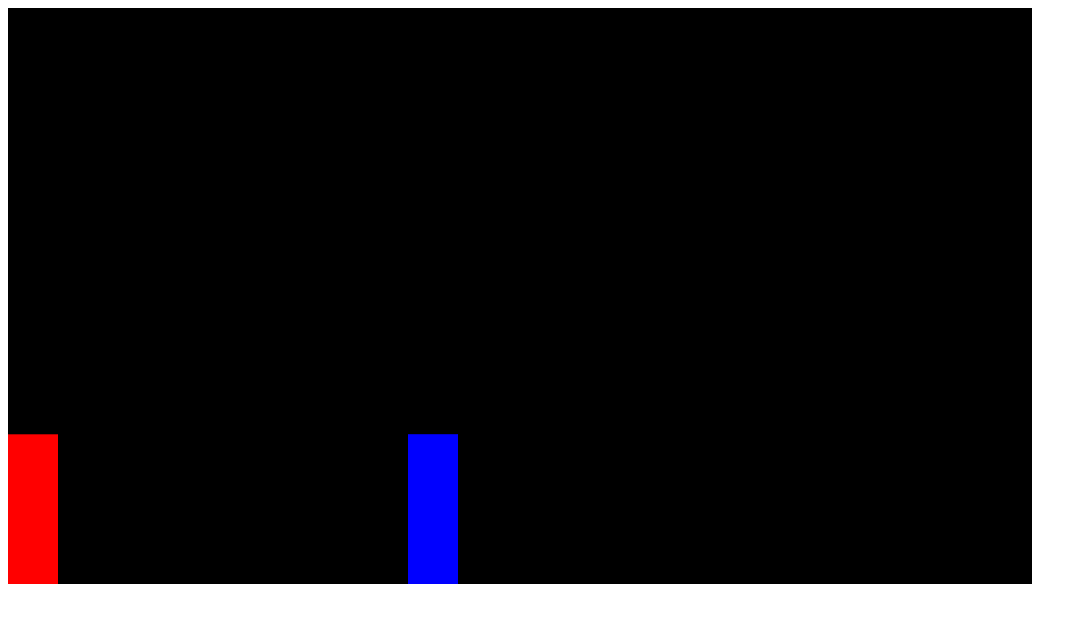
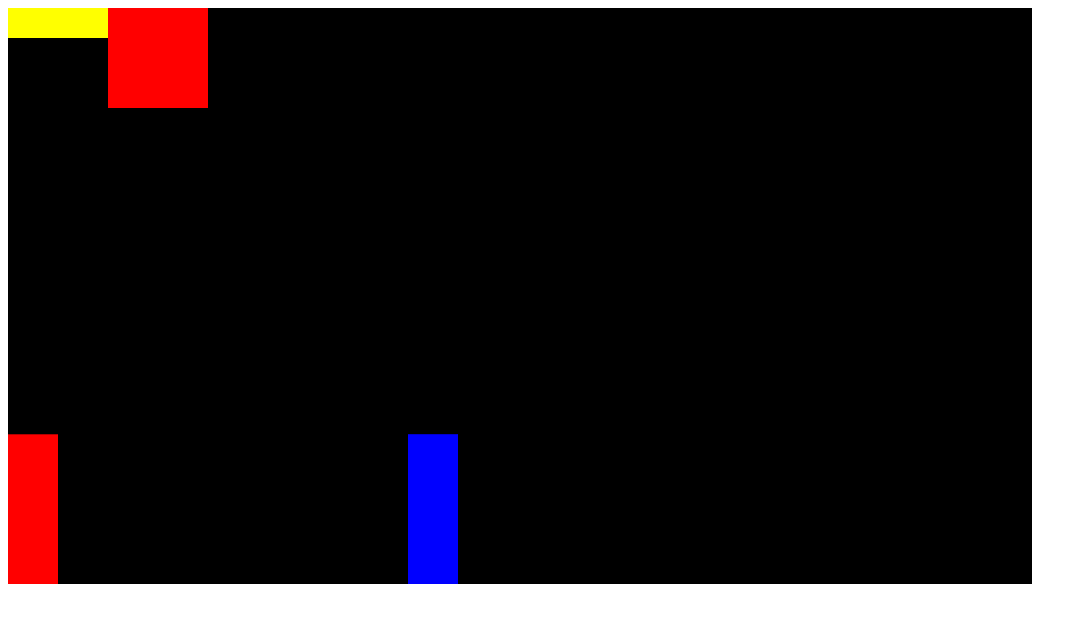
Before and after one commit to DKuzibaev/js-game, a plain HTML site: page index.html in a window 1280 px wide. Shown: the whole page, without its empty margins (0-1087 px from the left). Drawn offline with Linux system fonts and the light colour scheme.

Commit message:
add block of health in html file

```diff
--- a/index.html
+++ b/index.html
@@ -1,3 +1,17 @@
-<canvas></canvas>
+<body>
+    <!--red container div-->
+  <div style="position: relative;">
+    <!--smaller red container div -->
+    <div style="position: absolute; display: flex;">
+        <!--player health-->
+        <div style="background-color: yellow; height: 30px; width: 100px;"></div>
+        <!--timer-->
+        <div style="background-color: red; height: 100px; width: 100px;"></div>
+        <!--enemy health-->
+        <div></div>
+    </div>
+    <canvas></canvas>
+  </div>
 
-<script src="index.js"></script>
+  <script src="index.js"></script>
+</body>
```
